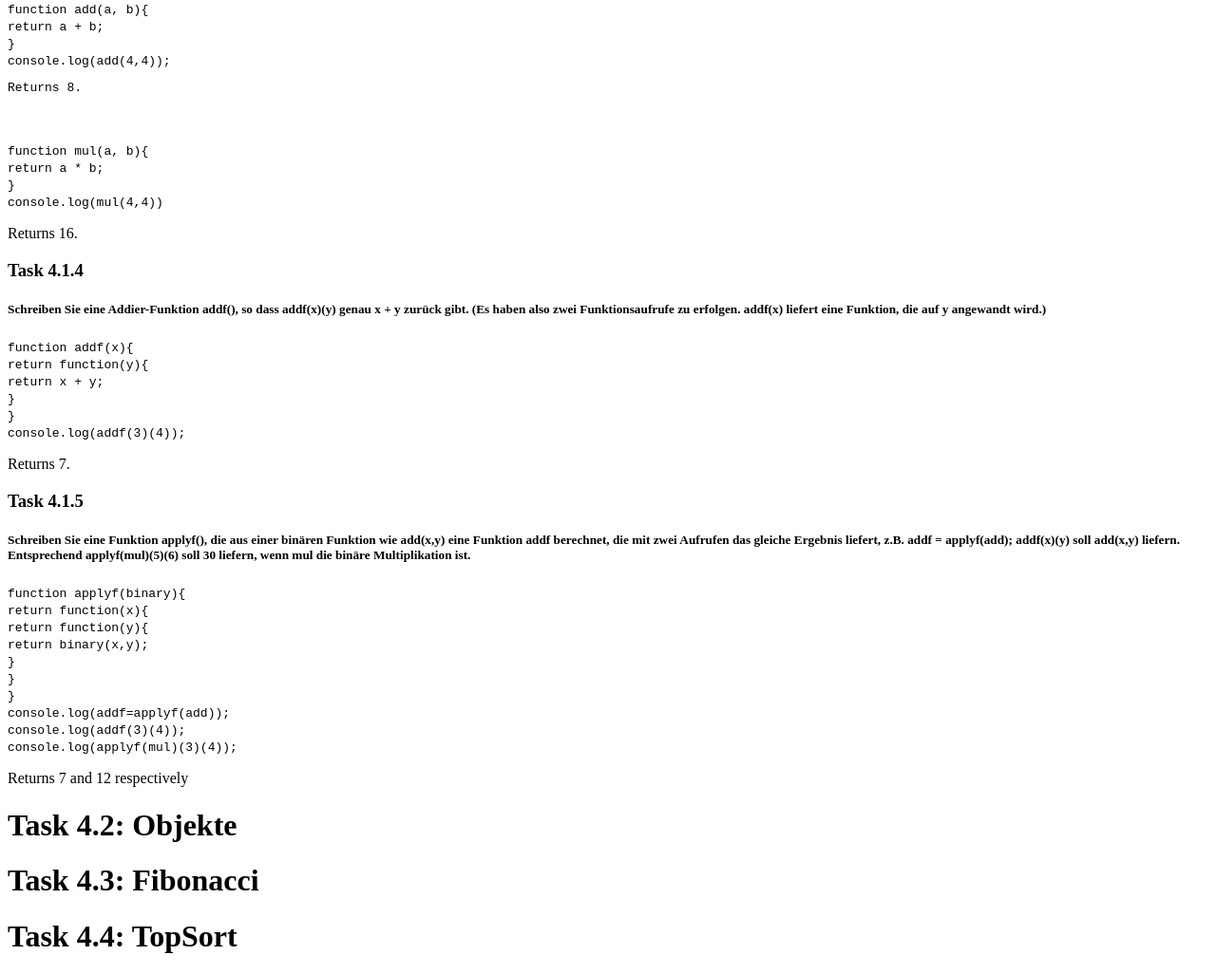
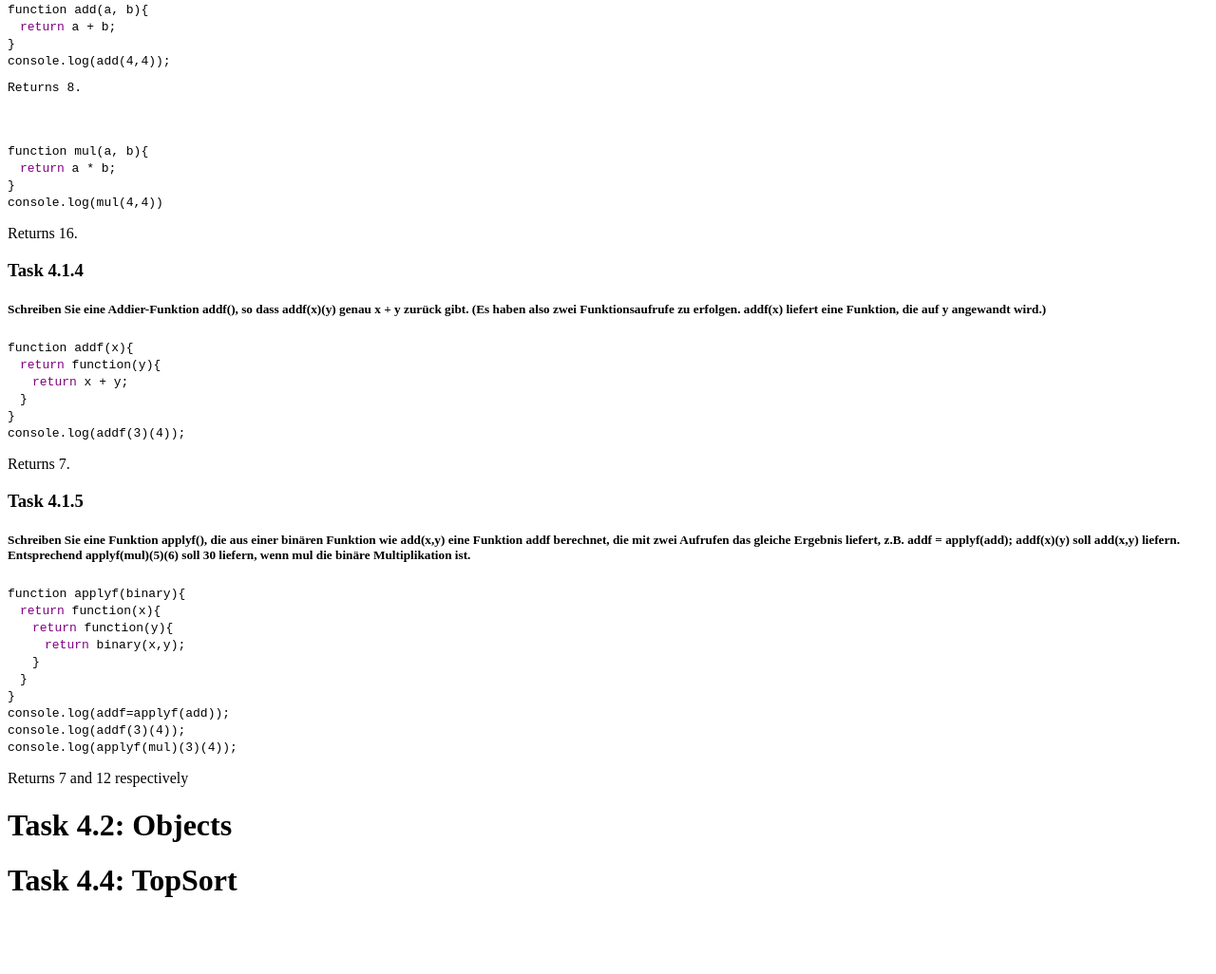
Before and after one commit to LeWagn/Homepage_Web_Eng, a plain HTML site: page src/Task4.1.html in a window 1280 px wide. Shown: the part 576-1602 px from the top of the page at 95% size. After the commit the page ends 1544 px from the top, so only its background shows below. Drawn offline with Linux system fonts and the light colour scheme.

Commit message:
see above.

```diff
--- a/src/Task4.1.html
+++ b/src/Task4.1.html
@@ -7,11 +7,11 @@
     <title>Task 4 (JavaScript)</title>
 </head>
 <body>
-    <h1>Task 4.1 Funktionen:</h1>
+    <h1 onclick="this.style.color='orange';">Task 4.1 Funktionen:</h1>
     <h3>Task 4.1.1:</h3>
     <h5>Schreiben Sie eine Funktion identity(), die ein Argument als Parameter entgegen nimmt und dieses als Ergebnis zurück gibt.</h5>
         <code>function identity(x){<br>
-            return x <br>
+            <span style="margin-left: 1em; color: purple">return</span> x <br>
         } <br>
         console.log(identity(5));</code>
         <p>Returns 5.</p>
@@ -24,7 +24,7 @@
     <h3>Task 4.1.2</h3>
     <h5>Schreiben Sie eine Funktion identity_function(), die ein Argument als Parameter entgegen nimmt und eine Funktion zurück gibt, die dieses Argument zurück gibt.</h5>
         <code>function identity_function(y){<br>
-            return identity(y)<br>
+            <span style="margin-left:1em; color: purple">return</span> identity(y)<br>
         }<br>
         console.log(identity_function(5));</code>
         <p>Returns 5.</p>
@@ -37,12 +37,12 @@
     <h3>Task 4.1.3</h3>
     <h5>Schreiben Sie zwei binäre Funktionen add und mul, die Summe und Produkt berechnen.</h5>
     <code> function add(a, b){<br>
-            return a + b;<br>
+        <span style="margin-left:1em; color:purple">return</span> a + b;<br>
     }<br>
     console.log(add(4,4));<br>
     <p>Returns 8.</p><br><br>
     function mul(a, b){<br>
-            return a * b;<br>
+        <span style="margin-left:1em; color:purple">return</span> a * b;<br>
     }<br>
         console.log(mul(4,4))</code>
         <p>Returns 16.</p>
@@ -69,9 +69,9 @@
     </script>
         <code>
             function addf(x){<br>
-                return function(y){<br>
-                    return x + y;<br>
-                }<br>
+                <span style="margin-left:1em; color:purple">return</span> function(y){<br>
+                    <span style="margin-left:2em; color:purple">return</span> x + y;<br>
+                    <span style="margin-left:1em;">}</span><br>
             }<br>
             console.log(addf(3)(4));
         </code>
@@ -92,29 +92,37 @@
     </script>
     <code>
         function applyf(binary){<br>
-            return function(x){<br>
-                return function(y){<br>
-                    return binary(x,y);<br>
-                }<br>
-            }<br>
+            <span style="margin-left:1em; color:purple">return</span> function(x){<br>
+                <span style="margin-left:2em; color:purple">return</span> function(y){<br>
+                    <span style="margin-left:3em; color:purple">return</span> binary(x,y);<br>
+                <span style="margin-left:2em;">}</span><br>
+            <span style="margin-left:1em;">}</span><br>
         }<br>
         console.log(addf=applyf(add));<br>
         console.log(addf(3)(4));<br>
         console.log(applyf(mul)(3)(4));
     </code>
     <p>Returns 7 and 12 respectively</p>
-    <h1>Task 4.2: Objekte</h1>
-    <h1>Task 4.3: Fibonacci</h1>
+    <h1 onclick="this.style.color='orange';">Task 4.2: Objects</h1>
     <script>
-        function fibonacci(number) {
-            let fib = [0, 1]
-            for (var n = 2; n <= number; n++) {
-                fib[n] = fib[n - 1] + fib[n - 2];
+        /** currently in Progress...
+        -> change: check if the same value for carModel exists more than once.
+        const carDataOne = [{ownerName: 'Jan', carModel: 'BMM'}, {ownerName: 'Ben', carModel: 'Audi'}, {ownerName: 'Jess', carModel: 'VW'}]
+        const carDataTwo = [{ownerName: 'Tim', carModel: 'Tesla'}, {ownerName: 'Stacy', carModel: 'Dodge'}, {ownerName: 'Steve', carModel: 'Mercedes'}]
+        function conflict(carDataOne, carDataTwo){
+            var conflictExists = true;
+            for(var ownerName in carDataOne) {
+                if(carDataOne[ownerName] !== carDataTwo[ownerName]){
+                    conflictExists = false;
+                    console.log("no conflicts!")
+                    break;
                 }
-            return fibo;
             }
-        console.log(fibonacci(2000))
+            return conflictExists;
+            console.log("Conflict detected!")
+        }
+        */
     </script>
-    <h1>Task 4.4: TopSort</h1>
+    <h1 onclick="this.style.color='orange';">Task 4.4: TopSort</h1>
 </body>
 </html>
```
Lines whose indentation alone changed are shown as unchanged.
